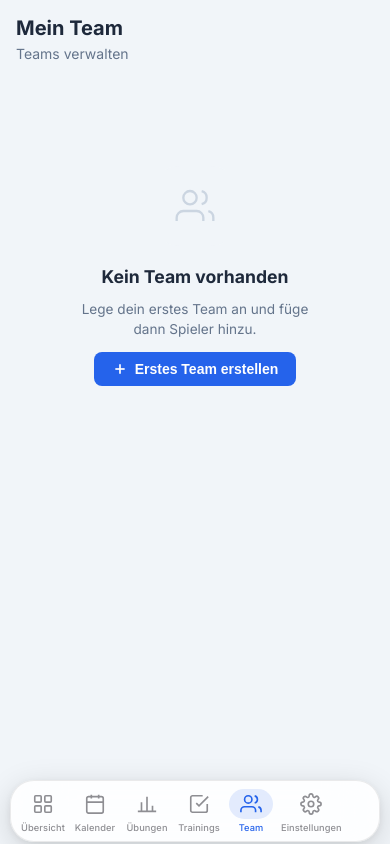
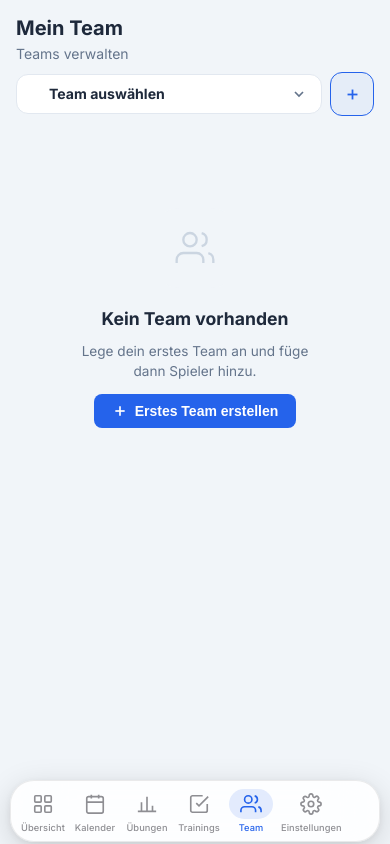
Before and after one commit to plauzten-dev/training-manager, a Flask app: page /players in a window 390 px wide. Run offline with Flask 3, Linux system fonts and the light colour scheme; the visitor is signed in with stand-in values (Sample User, id 1); data comes from the database, SQL or seed files in the repository; data that the repository does not hold is empty.

Commit message:
B.0.45: Bug-Fixes – Scroll-Padding, Kalender-Overflow, Team-Dropdown, Dashboard-Limit
- Mobile Scroll-Padding: Dashboard, Training-Detail, Team bekommen padding-bottom 82px
- Bottom-Fade: main-wrapper::after Gradient auf Mobile als Scroll-Indikator
- Kalender (Issue #3): training-chip display:block → text-overflow:ellipsis greift;
  cal-day min-width:0 verhindert Spalten-Ausdehnung
- Team-Tabs (Issue #6 + Desktop): Dropdown-Selector ersetzt Tabs bei ≤1200px;
  Sport-Dot, Name, Sport, Haken für aktives Team, Außen-Klick schließt
- Dashboard 4-Tage: max 3 Trainings (Desktop) / max 2 (Mobile), Rest als ···
- Floorball: Mittelfeld aus Positionsliste entfernt (nur Torwart, Verteidiger, Stürmer)

Co-Authored-By: Claude Sonnet 4.6 <noreply@anthropic.com>

```diff
--- a/static/css/style.css
+++ b/static/css/style.css
@@ -542,6 +542,10 @@ textarea { resize: vertical; min-height: 90px; }
 }
 .dash-day-pill:hover { background: #dbeafe; }
 .dash-day-empty { color: var(--text-muted); font-size: 0.8rem; }
+.dash-day-more {
+  font-size: 0.76rem; font-weight: 700; color: var(--text-muted);
+  letter-spacing: 0.12em; padding: 2px 4px;
+}
 .dash-day-add {
   margin-top: auto; font-size: 0.76rem; color: var(--text-muted);
   display: flex; align-items: center; gap: 5px; padding-top: 6px;
@@ -719,7 +723,7 @@ textarea { resize: vertical; min-height: 90px; }
 .cal-day {
   padding: 8px; border: 1px solid #f1f5f9;
   cursor: pointer; transition: background 0.12s; position: relative;
-  min-height: 90px;
+  min-height: 90px; min-width: 0; overflow: hidden;
 }
 .cal-day:hover { background: #f8fafc; }
 .cal-day.other-month { opacity: 0.28; pointer-events: none; }
@@ -743,7 +747,7 @@ textarea { resize: vertical; min-height: 90px; }
 /* Training chips: softer green, left border accent */
 .cal-training-dot { display: flex; gap: 3px; flex-wrap: wrap; margin-top: 2px; }
 .training-chip {
-  display: flex; align-items: center;
+  display: block;
   font-size: 0.65rem; font-weight: 600;
   background: #dcfce7; color: #15803d;
   border-left: 2.5px solid #16a34a;
@@ -1092,6 +1096,7 @@ textarea { resize: vertical; min-height: 90px; }
   .dash-hero-greeting { font-size: 1.35rem; }
   .dash-hero-deco { display: none; }
   .dash-body { padding: 18px 16px; gap: 22px; }
+  .dash-page { padding-bottom: calc(env(safe-area-inset-bottom, 0px) + 82px); }
 
   /* Dashboard stats: 2 columns on phone */
   .dash-stats { grid-template-columns: repeat(2, 1fr); gap: 10px; }
@@ -1178,7 +1183,7 @@ textarea { resize: vertical; min-height: 90px; }
   }
 
   /* Training detail – complete mobile redesign */
-  .training-page-layout { padding: 12px 14px 72px; gap: 12px; }
+  .training-page-layout { padding: 12px 14px calc(env(safe-area-inset-bottom, 0px) + 82px); gap: 12px; }
 
   /* Header: stack title above action buttons */
   .training-header-card { flex-direction: column; padding: 16px; gap: 12px; }
@@ -1239,6 +1244,20 @@ textarea { resize: vertical; min-height: 90px; }
 
   /* Forms */
   .form-row { flex-direction: column; }
+
+  /* Bottom fade: gradient over scroll content, above nav */
+  .main-wrapper { position: relative; }
+  .main-wrapper::after {
+    content: '';
+    position: absolute;
+    bottom: 0;
+    left: 0;
+    right: 0;
+    height: 56px;
+    background: linear-gradient(to bottom, transparent, var(--bg));
+    pointer-events: none;
+    z-index: 6;
+  }
 }
 
 /* Extra small phones */
@@ -2017,7 +2036,72 @@ input.team-search-input:focus {
 }
 .att-all-btn:hover { background: #bbf7d0; }
 
+/* ── Mobile Team Selector (Dropdown) ─────────────────────────────────────── */
+.team-selector-wrap { display: none; }
+
+.team-selector-btn {
+  flex: 1; display: flex; align-items: center; gap: 10px;
+  padding: 10px 14px; border-radius: 12px;
+  border: 1.5px solid var(--border); background: var(--card);
+  color: var(--text); cursor: pointer; font-family: inherit;
+  transition: border-color 0.15s; text-align: left;
+}
+.team-selector-btn:hover { border-color: #94a3b8; }
+.team-selector-btn.open { border-color: var(--primary); }
+.team-selector-info { display: flex; flex-direction: column; gap: 1px; flex: 1; min-width: 0; }
+.team-selector-name { font-size: 0.88rem; font-weight: 700; color: var(--text); white-space: nowrap; overflow: hidden; text-overflow: ellipsis; }
+.team-selector-sport { font-size: 0.72rem; color: var(--text-muted); font-weight: 500; }
+.team-selector-chevron { margin-left: auto; flex-shrink: 0; color: var(--text-muted); transition: transform 0.2s; }
+.team-selector-btn.open .team-selector-chevron { transform: rotate(180deg); }
+
+.team-selector-add-btn {
+  width: 44px; height: 44px; flex-shrink: 0;
+  display: flex; align-items: center; justify-content: center;
+  border-radius: 12px; border: 1.5px solid var(--primary);
+  background: rgba(37,99,235,0.06); color: var(--primary);
+  cursor: pointer; transition: background 0.15s;
+}
+.team-selector-add-btn:hover { background: rgba(37,99,235,0.14); }
+
+.team-dropdown {
+  display: none; position: absolute;
+  top: calc(100% + 6px); left: 0; right: 0;
+  background: var(--card); border: 1.5px solid var(--border);
+  border-radius: 14px; box-shadow: 0 8px 28px rgba(0,0,0,0.12);
+  z-index: 200; overflow: hidden;
+}
+.team-dropdown.open { display: block; }
+
+.team-dropdown-item {
+  display: flex; align-items: center; gap: 10px;
+  padding: 13px 16px; cursor: pointer;
+  border-bottom: 1px solid var(--border);
+  transition: background 0.12s;
+}
+.team-dropdown-item:last-of-type { border-bottom: none; }
+.team-dropdown-item:hover { background: var(--bg); }
+.team-dropdown-item.active { background: #f0fdf4; }
+.team-dropdown-item-info { display: flex; flex-direction: column; gap: 1px; flex: 1; min-width: 0; }
+.team-dropdown-item-name { font-size: 0.88rem; font-weight: 700; color: var(--text); white-space: nowrap; overflow: hidden; text-overflow: ellipsis; }
+.team-dropdown-item-sport { font-size: 0.72rem; color: var(--text-muted); font-weight: 500; }
+.team-dropdown-check { flex-shrink: 0; color: var(--success); }
+
+.team-dropdown-add {
+  display: flex; align-items: center; gap: 10px;
+  padding: 13px 16px; cursor: pointer;
+  font-size: 0.88rem; font-weight: 600; color: var(--primary);
+  border-top: 1px solid var(--border);
+  transition: background 0.12s;
+}
+.team-dropdown-add:hover { background: #eff6ff; }
+
 /* ── Responsive – Players ────────────────────────────────────────────────── */
+/* Tabs → Dropdown ab ≤1200px (alles außer breitem Desktop) */
+@media (max-width: 1200px) {
+  .team-tabs-row { display: none; }
+  .team-selector-wrap { display: flex; align-items: center; gap: 8px; position: relative; }
+}
+
 @media (max-width: 900px) {
   .team-stats-row { grid-template-columns: repeat(2, 1fr); }
   .players-grid   { grid-template-columns: repeat(2, 1fr); }
@@ -2029,17 +2113,12 @@ input.team-search-input:focus {
 
 @media (max-width: 640px) {
   .players-top   { padding: 16px 16px 0; gap: 10px; }
-  .players-scroll { padding: 12px 16px 20px; gap: 16px; }
+  .players-scroll { padding: 12px 16px calc(env(safe-area-inset-bottom, 0px) + 82px); gap: 16px; }
   .players-grid { grid-template-columns: repeat(2, 1fr); gap: 12px; }
   .mobile-nav-item { font-size: 0.58rem; }
   .nav-icon { width: 44px; }
   .player-card-top  { height: 48px; }
   .player-avatar    { width: 46px; height: 46px; margin-top: -23px; font-size: 0.95rem; }
-  /* Team-Tabs: players-top hat overflow:visible → negative Margins greifen jetzt */
-  .team-tabs-row {
-    margin-left: -16px; margin-right: -16px;
-    padding-left: 16px; padding-right: 16px;
-  }
   /* Team header: Info-Block + Actions stapeln */
   .team-header-row  { flex-direction: column; align-items: stretch; gap: 10px; }
   .team-header-info { min-width: 0; }
--- a/static/js/players.js
+++ b/static/js/players.js
@@ -5,7 +5,7 @@ const SPORT_POSITIONS = {
   'Basketball': ['Point Guard', 'Shooting Guard', 'Small Forward', 'Power Forward', 'Center'],
   'Volleyball': ['Libero', 'Außenangreifer', 'Mittelangreifer', 'Zuspieler', 'Diagonal'],
   'Tennis':     ['Einzel', 'Doppel', 'Universal'],
-  'Floorball':  ['Torwart', 'Verteidiger', 'Mittelfeld', 'Stürmer'],
+  'Floorball':  ['Torwart', 'Verteidiger', 'Stürmer'],
   'Gym':        ['Universal'],
   'Allgemein':  ['Universal'],
 };
@@ -107,7 +107,62 @@ function renderTeamTabs() {
       <svg width="16" height="16" viewBox="0 0 24 24" fill="none" stroke="currentColor" stroke-width="2.5"><line x1="12" y1="5" x2="12" y2="19"/><line x1="5" y1="12" x2="19" y2="12"/></svg>
       Neues Team
     </button>`;
+  updateMobileTeamSelector();
 }
+
+function updateMobileTeamSelector() {
+  const team = allTeams.find(t => t.id === currentTeamId);
+  const sc   = team ? (SPORT_COLORS[team.sport] || SPORT_COLORS['Allgemein']) : null;
+  const dot  = document.getElementById('mob-team-dot');
+  const name = document.getElementById('mob-team-name');
+  const sport = document.getElementById('mob-team-sport');
+  if (dot && name && sport && team) {
+    dot.style.cssText   = `background:${sc.bg};width:10px;height:10px;border-radius:50%;flex-shrink:0`;
+    name.textContent    = team.name;
+    sport.textContent   = team.sport;
+  }
+  const dd = document.getElementById('team-dropdown');
+  if (!dd) return;
+  dd.innerHTML = allTeams.map(t => {
+    const sc2   = SPORT_COLORS[t.sport] || SPORT_COLORS['Allgemein'];
+    const active = t.id === currentTeamId;
+    return `<div class="team-dropdown-item${active ? ' active' : ''}" onclick="selectTeamMobile(${t.id})">
+      <span class="team-tab-dot" style="background:${sc2.bg};width:10px;height:10px;border-radius:50%;flex-shrink:0"></span>
+      <span class="team-dropdown-item-info">
+        <span class="team-dropdown-item-name">${escHtml(t.name)}</span>
+        <span class="team-dropdown-item-sport">${escHtml(t.sport)}</span>
+      </span>
+      ${active ? `<svg class="team-dropdown-check" width="16" height="16" viewBox="0 0 24 24" fill="none" stroke="currentColor" stroke-width="2.5"><polyline points="20 6 9 12 4 9"/></svg>` : ''}
+    </div>`;
+  }).join('') + `
+    <div class="team-dropdown-add" onclick="showCreateTeamModal();closeTeamDropdown()">
+      <svg width="15" height="15" viewBox="0 0 24 24" fill="none" stroke="currentColor" stroke-width="2.5"><line x1="12" y1="5" x2="12" y2="19"/><line x1="5" y1="12" x2="19" y2="12"/></svg>
+      Neues Team
+    </div>`;
+}
+
+function toggleTeamDropdown(e) {
+  e.stopPropagation();
+  const btn = document.getElementById('team-selector-btn');
+  const dd  = document.getElementById('team-dropdown');
+  const open = dd.classList.toggle('open');
+  btn.classList.toggle('open', open);
+}
+
+function closeTeamDropdown() {
+  const btn = document.getElementById('team-selector-btn');
+  const dd  = document.getElementById('team-dropdown');
+  if (!dd) return;
+  dd.classList.remove('open');
+  btn.classList.remove('open');
+}
+
+function selectTeamMobile(id) {
+  closeTeamDropdown();
+  selectTeam(id);
+}
+
+document.addEventListener('click', closeTeamDropdown);
 
 async function selectTeam(id) {
   currentTeamId  = id;
--- a/templates/players.html
+++ b/templates/players.html
@@ -13,6 +13,22 @@
       </div>
     </div>
     <div class="team-tabs-row" id="team-tabs-row"></div>
+
+    <!-- Mobile: Dropdown-Selektor (ersetzt Tabs auf ≤640px) -->
+    <div class="team-selector-wrap" id="team-selector-wrap">
+      <button class="team-selector-btn" id="team-selector-btn" onclick="toggleTeamDropdown(event)">
+        <span class="team-tab-dot" id="mob-team-dot"></span>
+        <span class="team-selector-info">
+          <span class="team-selector-name" id="mob-team-name">Team auswählen</span>
+          <span class="team-selector-sport" id="mob-team-sport"></span>
+        </span>
+        <svg class="team-selector-chevron" width="16" height="16" viewBox="0 0 24 24" fill="none" stroke="currentColor" stroke-width="2.5"><polyline points="6 9 12 15 18 9"/></svg>
+      </button>
+      <button class="team-selector-add-btn" onclick="showCreateTeamModal()" title="Neues Team">
+        <svg width="17" height="17" viewBox="0 0 24 24" fill="none" stroke="currentColor" stroke-width="2.5"><line x1="12" y1="5" x2="12" y2="19"/><line x1="5" y1="12" x2="19" y2="12"/></svg>
+      </button>
+      <div class="team-dropdown" id="team-dropdown"></div>
+    </div>
   </div>
 
   <!-- Scrollbarer Bereich: Team-Content -->
```
Also changed, not shown: templates/dashboard.html (+5 -2 lines).
